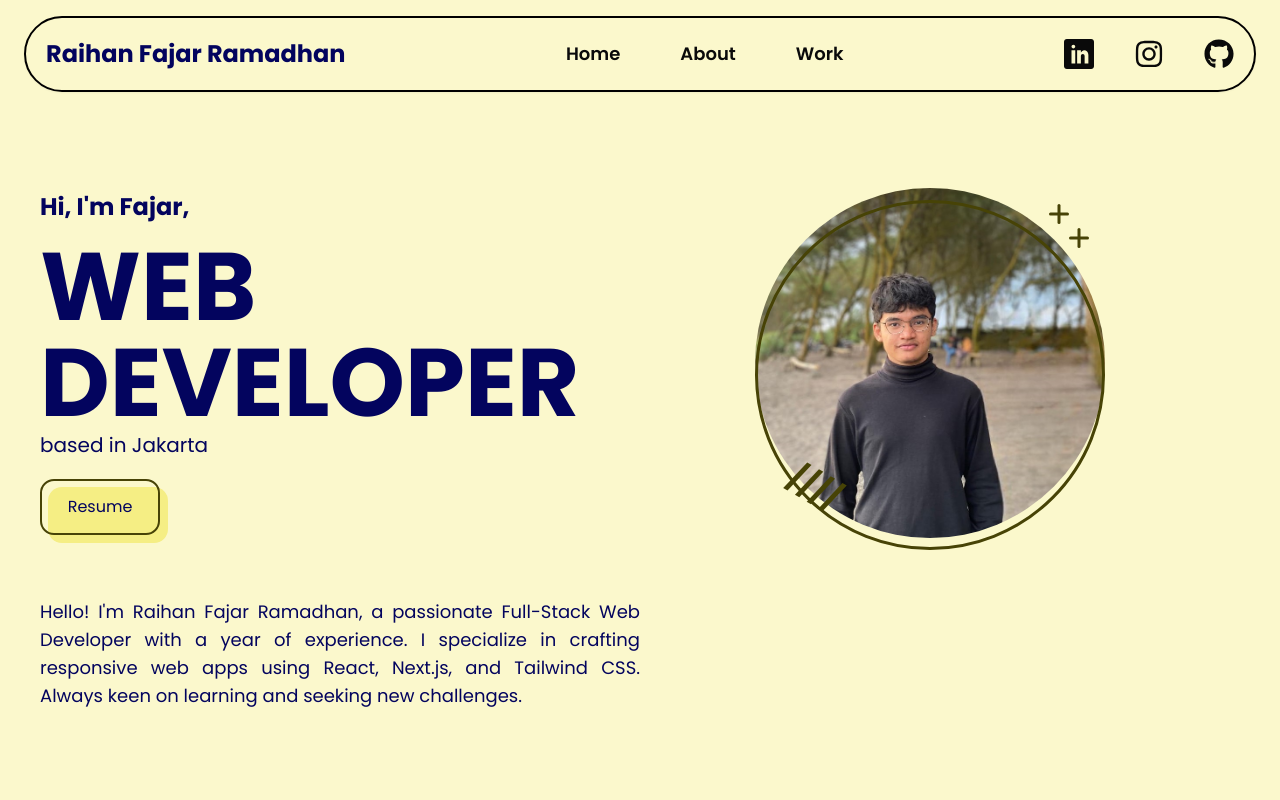
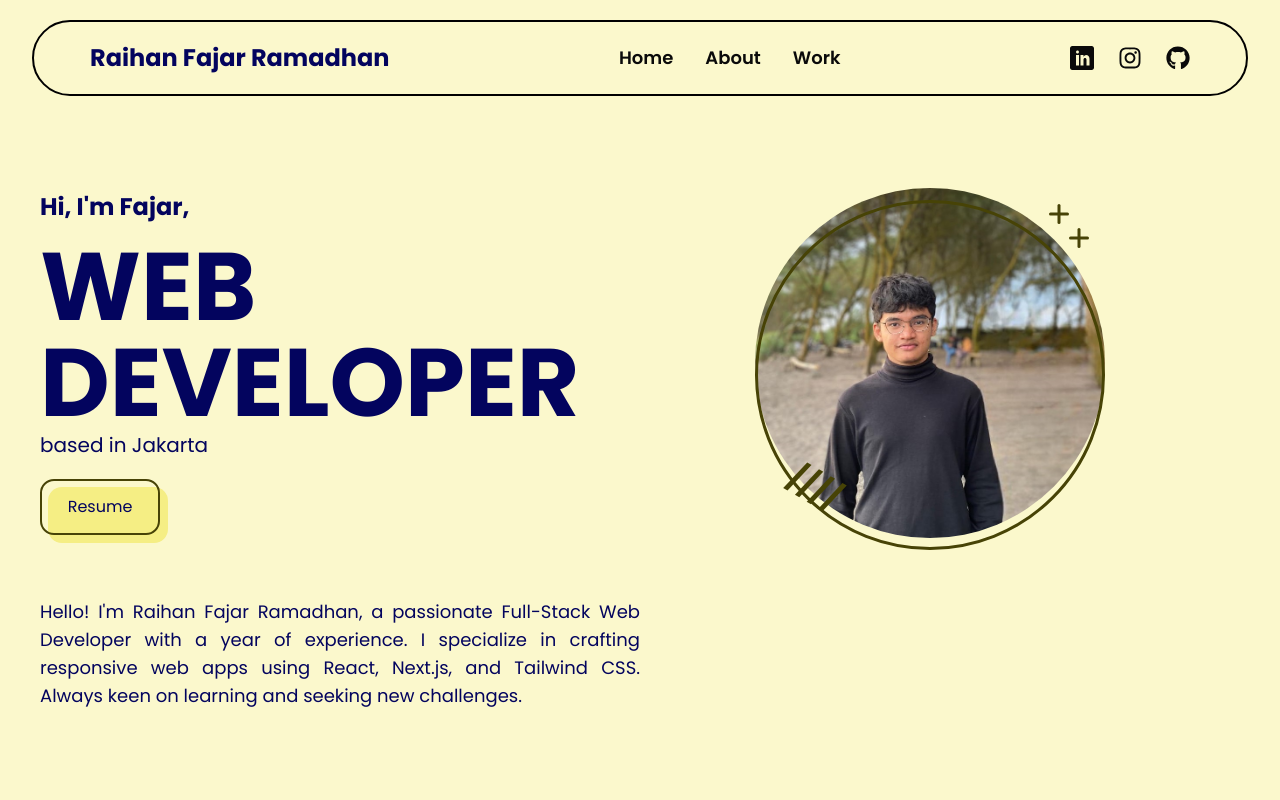
Before and after one commit to raihanfajar/about-me, a Next.js app: page / in a window 1280 px wide. Shown: the top 800 px of the page. Built offline with nearby package versions, Linux system fonts and the light colour scheme.

Commit message:
BUGS FIXED

```diff
--- a/src/app/globals.css
+++ b/src/app/globals.css
@@ -122,10 +122,16 @@ body {
   padding: 0;
   background-color: #fbf8cc;
 }
-
+/* untuk debugging overflow
+* {
+  box-sizing: border-box;
+  outline: 1px dashed red;
+}
+*/
 html {
   scroll-behavior: smooth;
   height: 100%;
+  overflow-x: hidden;
 }
 
 body {
--- a/src/app/layout.tsx
+++ b/src/app/layout.tsx
@@ -31,7 +31,7 @@ export default function RootLayout({
   return (
     <html lang="en">
       <body
-        className={`${geistSans.variable} ${geistMono.variable} ${poppins.variable} w-full bg-[#fbf8cc] antialiased`}
+        className={`${geistSans.variable} ${geistMono.variable} ${poppins.variable} bg-[#fbf8cc] antialiased max-w-screen w-full`}
       >
         {children}
       </body>
--- a/src/components/about.tsx
+++ b/src/components/about.tsx
@@ -27,6 +27,7 @@ function About() {
     <section className="container mx-auto gap-20 px-10">
       <div className="mt-70 w-full" id="about">
         <h1 className="mb-10 text-6xl font-bold text-[#03045E]"> about. </h1>
+
           <motion.div
             variants={containerVariants}
             initial="hidden" // State awal saat komponen dimuat
@@ -50,7 +51,9 @@ function About() {
             </p>
           </motion.div>
 
+
         <div className="mt-15 w-full">
+          <div className="overflow-x-hidden">
             <motion.div
               initial={{
                 opacity: 0,
@@ -90,7 +93,9 @@ function About() {
                 </div>
               </div>
             </motion.div>
+          </div>
 
+          <div className="overflow-x-hidden">
             <motion.div
               initial={{
                 opacity: 0,
@@ -117,8 +122,8 @@ function About() {
                   </h1>
                   <p className="text-md text-justify">
                     {" "}
-                  I graduated from Ahmad Dahlan University with a GPA of 3.78 in
-                  Informatics, where I developed a strong interest in web
+                    I graduated from Ahmad Dahlan University with a GPA of 3.78
+                    in Informatics, where I developed a strong interest in web
                     development. A significant part of my learning involved a
                     real-world project in the MPTI course, where I led a team to
                     build a photographer's portfolio website. This experience
@@ -135,9 +140,11 @@ function About() {
               </div>
             </motion.div>
           </div>
+        </div>
 
         <div className="mt-20 flex flex-col items-center justify-evenly xl:flex-row">
           <div className="mb-10 flex w-full items-center justify-center">
+
               <motion.div
                 animate={{ rotate: 360 }}
                 transition={{
@@ -148,9 +155,11 @@ function About() {
               >
                 <FaReact className="text-[100px]" />
               </motion.div>
+
           </div>
 
           <div className="flex w-full items-center justify-center">
+
               <motion.div
                 initial={{
                   opacity: 0,
@@ -190,9 +199,11 @@ function About() {
                   </ul>
                 </div>
               </motion.div>
+
           </div>
 
           <div className="my-10 flex w-full items-center justify-center">
+
               <motion.div
                 animate={{ rotate: 360 }}
                 transition={{
@@ -203,6 +214,7 @@ function About() {
               >
                 <FaReact className="text-[100px]" />
               </motion.div>
+
           </div>
         </div>
       </div>
--- a/src/components/experience.tsx
+++ b/src/components/experience.tsx
@@ -4,7 +4,7 @@ import { motion } from "framer-motion";
 
 function Experience() {
   return (
-    <section className="container mx-auto mt-50 px-10 md:mt-65">
+    <section className="container mx-auto mt-50 px-10 md:mt-65 ">
       <div className="flex flex-col items-center justify-center px-4 md:px-10">
         <h1 className="mb-10 text-2xl font-semibold text-[#03045E]">
           Experience
@@ -31,6 +31,7 @@ function Experience() {
               </svg>
             </div>
             <div className="timeline-end">
+              <div className="overflow-x-hidden">
               <motion.div
                 initial={{ opacity: 0, x: 100 }}
                 whileInView={{ opacity: 1, x: 0 }}
@@ -49,7 +50,7 @@ function Experience() {
                     played a key role in optimizing performance and scalability.
                   </p>
                 </div>
-              </motion.div>
+              </motion.div></div>
             </div>
             <hr className="bg-[#474306]" />
           </li>
@@ -58,6 +59,7 @@ function Experience() {
           <li>
             <hr className="bg-[#474306]" />
             <div className="timeline-start">
+              <div className="overflow-x-hidden">
               <motion.div
                 initial={{ opacity: 0, x: -100 }}
                 whileInView={{ opacity: 1, x: 0 }}
@@ -76,7 +78,7 @@ function Experience() {
                     contributing to API development and system architecture.
                   </p>
                 </div>
-              </motion.div>
+              </motion.div></div>
             </div>
             <div className="timeline-middle text-[#f5ee84]">
               <svg
@@ -119,6 +121,7 @@ function Experience() {
               </svg>
             </div>
             <div className="timeline-end">
+              <div className="overflow-x-hidden">
               <motion.div
                 initial={{ opacity: 0, x: 100 }}
                 whileInView={{ opacity: 1, x: 0 }}
@@ -137,7 +140,7 @@ function Experience() {
                     seamless integration with backend services.
                   </p>
                 </div>
-              </motion.div>
+              </motion.div></div>
             </div>
             <hr className="bg-[#474306]" />
           </li>
@@ -146,6 +149,7 @@ function Experience() {
           <li>
             <hr className="bg-[#474306]" />
             <div className="timeline-start">
+              <div className="overflow-x-hidden">
               <motion.div
                 initial={{ opacity: 0, x: -100 }}
                 whileInView={{ opacity: 1, x: 0 }}
@@ -164,7 +168,7 @@ function Experience() {
                     front-end issues.
                   </p>
                 </div>
-              </motion.div>
+              </motion.div></div>
             </div>
             <div className="timeline-middle text-[#f5ee84]">
               <svg
--- a/src/components/navbar.tsx
+++ b/src/components/navbar.tsx
@@ -6,70 +6,64 @@ import { FaInstagram } from "react-icons/fa";
 import { FaGithub } from "react-icons/fa6";
 
 const Navbar = () => {
-  // State untuk melacak apakah halaman sudah digulir ke bawah
   const [scrolled, setScrolled] = useState(false);
 
   useEffect(() => {
-    // Fungsi yang akan dipanggil saat event scroll terjadi
     const handleScroll = () => {
-      // Jika posisi gulir Y (scrollY) lebih dari 50 piksel, set 'scrolled' menjadi true
-      // Anda bisa mengubah '50' ini ke nilai yang Anda inginkan
-      if (window.scrollY > 50) {
-        setScrolled(true);
-      } else {
-        setScrolled(false);
-      }
+      setScrolled(window.scrollY > 50);
     };
-
-    // Tambahkan event listener untuk event 'scroll' pada objek window
     window.addEventListener("scroll", handleScroll);
-
-    // Fungsi cleanup: Ini akan dijalankan saat komponen dilepas (unmount)
-    // Penting untuk menghapus event listener agar tidak terjadi memory leak
-    return () => {
-      window.removeEventListener("scroll", handleScroll);
-    };
+    return () => window.removeEventListener("scroll", handleScroll);
   }, []);
 
   return (
+    <div className="sticky top-5 z-50 w-full bg-transparent">
       <div
-      className={`sticky top-4 z-50 container mx-auto mt-4 rounded-full px-6`}
+        className={`mx-auto mt-4 w-[95%] rounded-full  lg:px-6 transition-all duration-300 ${
+          scrolled ? "bg-[#F5EE84] shadow-md" : ""
+        }  border-2 border-black`}
       >
         <nav
-        className={`mt-4 flex w-full items-center justify-center gap-5 rounded-full p-5 md:justify-between md:border-2 md:border-black md:shadow-xs ${scrolled ? "bg-[#F5EE84] shadow-lg" : "bg-transparent"}`}
+          className={`flex flex-col items-center justify-center gap-3 rounded-full py-4 md:flex-row md:justify-between md:px-8 md:py-5`}
         >
-        <h1 className="text-center text-2xl font-bold text-[#03045E]">
+          <h1 className="text-center text-xl font-bold text-[#03045E] md:text-2xl">
             Raihan Fajar Ramadhan
           </h1>
-        <div className="hidden justify-evenly gap-15 text-lg font-medium md:flex">
-          <p className="font-semibold">Home</p>
-          <p className="font-semibold">About</p>
-          <p className="font-semibold">Work</p>
+
+          <div className="hidden gap-8 text-lg font-medium md:flex">
+            <p className="font-semibold cursor-pointer">Home</p>
+            <p className="font-semibold cursor-pointer">About</p>
+            <p className="font-semibold cursor-pointer">Work</p>
           </div>
-        <div className="hidden justify-evenly gap-10 md:flex">
+
+          <div className="hidden items-center gap-6 md:flex">
             <a
               href="https://www.linkedin.com/in/raihan-fajar-ramadhan/"
               target="_blank"
               rel="noopener noreferrer"
+              aria-label="LinkedIn"
             >
-            <ImLinkedin size={30} />
+              <ImLinkedin size={24} />
             </a>
             <a
               href="https://www.instagram.com/fajar_raihan/"
               target="_blank"
               rel="noopener noreferrer"
+              aria-label="Instagram"
             >
-            <FaInstagram size={30} />
+              <FaInstagram size={24} />
             </a>
             <a
               href="https://www.github.com/raihanfajar"
               target="_blank"
               rel="noopener noreferrer"
+              aria-label="GitHub"
             >
-            <FaGithub size={30} />
+              <FaGithub size={24} />
             </a>
           </div>
         </nav>
+      </div>
     </div>
   );
 };
--- a/src/components/skills.tsx
+++ b/src/components/skills.tsx
@@ -14,7 +14,7 @@ import { GrMysql } from "react-icons/gr";
 export default function Skills() {
   return (
     <>
-      <section className="container mx-auto mt-40 px-10 md:mt-65 text-[#03045E]">
+      <section className="container mx-auto mt-40 px-10 md:mt-65 text-[#03045E] ">
         {/* SKILLS */}
 
         {/* Mobile */}
```
Lines whose indentation alone changed are shown as unchanged.
